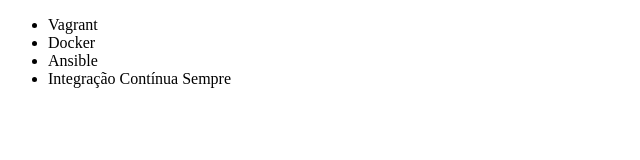
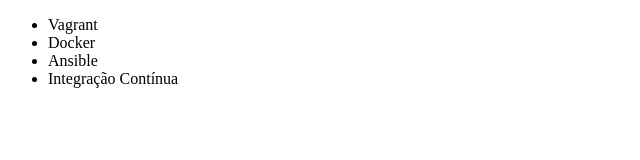
Before and after one commit to brunocobello/alura-git, a plain HTML site: page index.html in a window 1280 px wide. Shown: the full height of the page, 0-640 px from the left. Drawn offline with Linux system fonts and the light colour scheme.

Commit message:
acerto na descricao do ultimo item da lista

```diff
--- a/index.html
+++ b/index.html
@@ -11,7 +11,7 @@
         <li>Vagrant</li>
         <li>Docker</li>
         <li>Ansible</li>
-        <li>Integração Contínua Sempre</li>
+        <li>Integração Contínua</li>
     </ul>
 
 </body>
```
